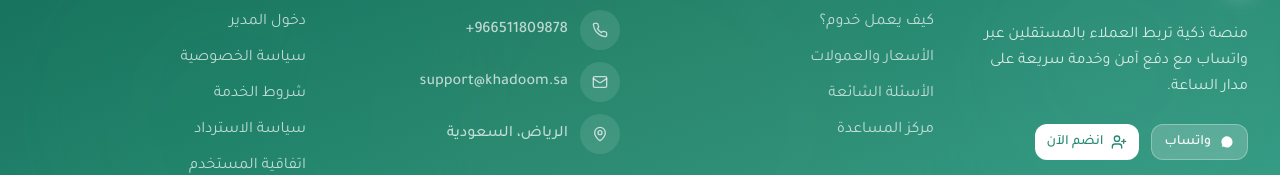
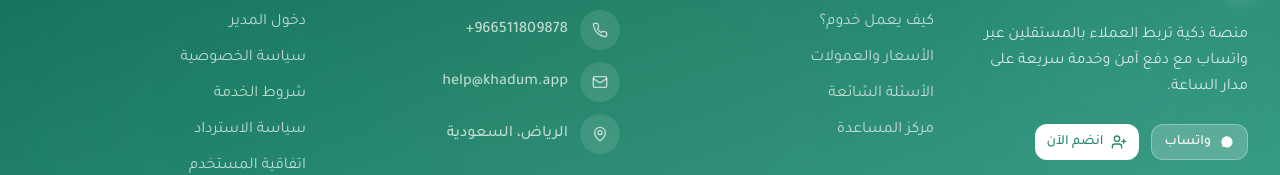
Before and after one commit to Razex4777/khadum, a React (Vite) app: page / in a window 1280 px wide. Shown: the part 7422-7597 px from the top of the page. Built offline with nearby package versions, Linux system fonts and the light colour scheme.

Commit message:
Update all email addresses to help@khadum.app - Updated Footer.tsx contact email - Updated VerificationPending.tsx support email - Updated AdminLogin.tsx placeholder email - Updated email function reply-to address - Updated email template contact information

```diff
--- a/src/components/VerificationPending.tsx
+++ b/src/components/VerificationPending.tsx
@@ -255,7 +255,7 @@
                 <div className="flex flex-wrap gap-2 text-xs">
                   <Badge variant="outline" className="bg-background/50">
                     <Mail className="w-3 h-3 ml-1" />
-                    support@khadum.sa
+                    help@khadum.app
                   </Badge>
                   <Badge variant="outline" className="bg-background/50">
                     <Phone className="w-3 h-3 ml-1" />
--- a/src/components/landing/Footer.tsx
+++ b/src/components/landing/Footer.tsx
@@ -132,7 +132,7 @@
                 <div className="w-10 h-10 rounded-full bg-white/10 flex items-center justify-center">
                   <Mail className="w-4 h-4" />
                 </div>
-                <span className="font-medium">support@khadoom.sa</span>
+                <span className="font-medium">help@khadum.app</span>
               </li>
               <li className="flex items-center gap-3 text-white/70">
                 <div className="w-10 h-10 rounded-full bg-white/10 flex items-center justify-center">
--- a/src/pages/administrator/AdminLogin.tsx
+++ b/src/pages/administrator/AdminLogin.tsx
@@ -109,7 +109,7 @@
                   <Input
                     id="admin-email"
                     type="email"
-                    placeholder="admin@khadum.sa"
+                    placeholder="admin@khadum.app"
                     value={email}
                     onChange={(e) => setEmail(e.target.value)}
                     required
```
Also changed, not shown: 1 other file (tests, documents, lock files or other folders).
